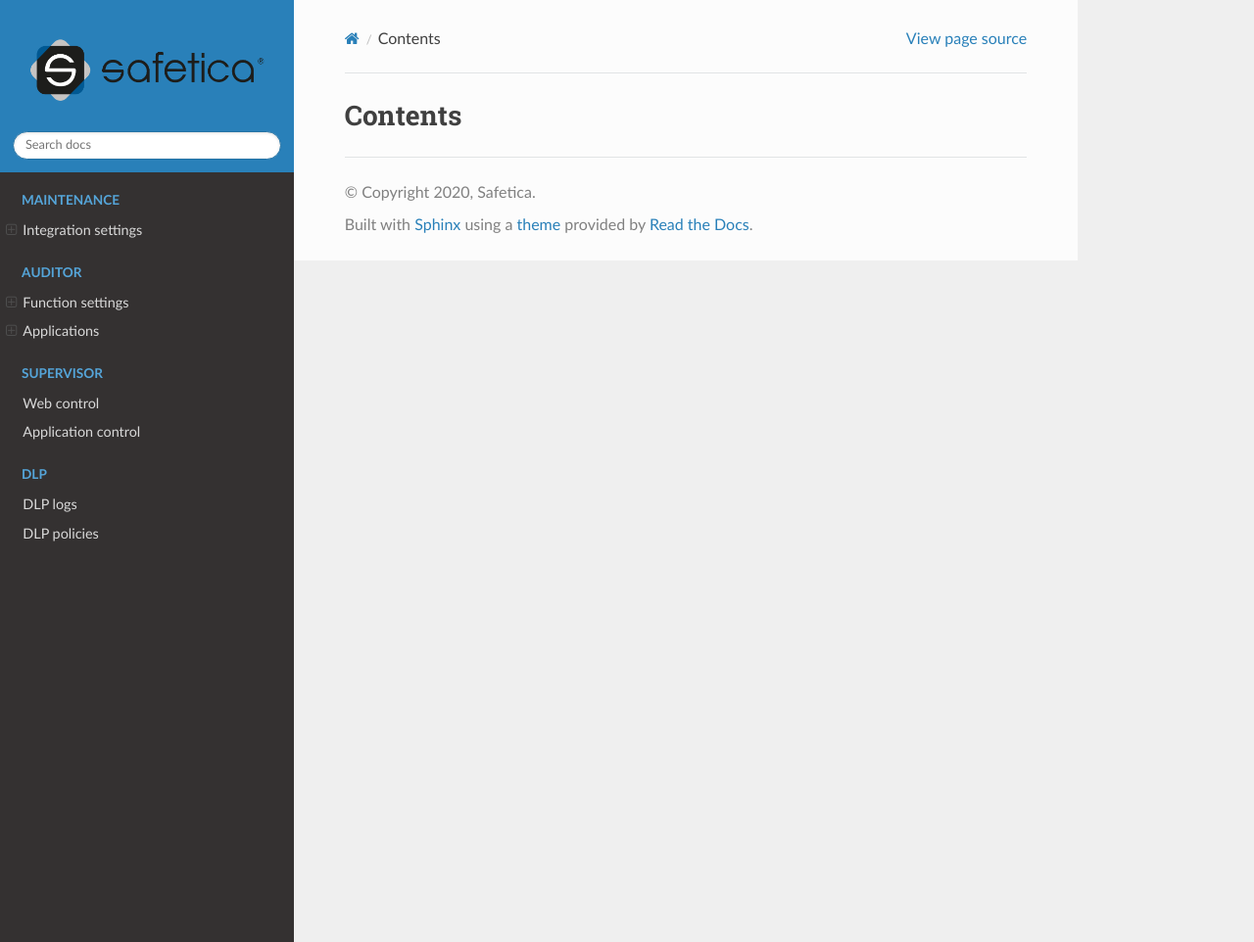
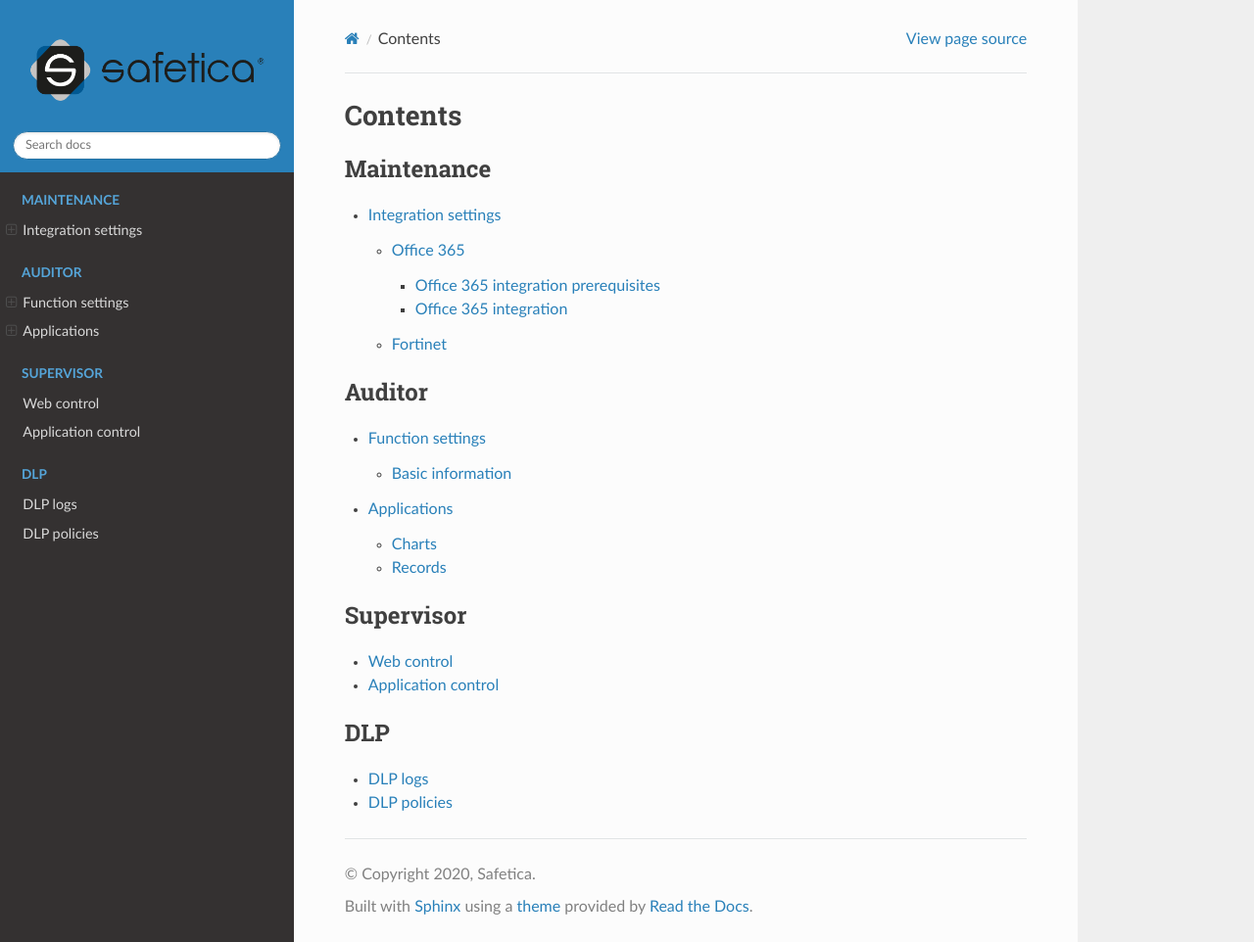
Before and after one commit to balastikova/ReadTheDocs, a Sphinx documentation site: the page built from source/contents.rst, in a window 1280 px wide and 962 px high. Shown: the whole window at 98% size. Built offline with Sphinx 7.4.7 and the Read the Docs theme 2.0.0, drawn with Linux system fonts in a browser that asks for light colours.

Commit message:
Update contents.rst

```diff
--- a/source/contents.rst
+++ b/source/contents.rst
@@ -1,2 +1,33 @@
 Contents
 ========
+
+
+.. toctree::
+   :maxdepth: 3
+   :caption: Maintenance
+
+   integration settings
+
+
+.. toctree::
+   :maxdepth: 2
+   :caption: Auditor
+
+   function settings
+   applications
+
+
+.. toctree::
+   :maxdepth: 2
+   :caption: Supervisor
+
+   web control
+   application control
+
+
+.. toctree::
+   :maxdepth: 2
+   :caption: DLP
+
+   DLP logs
+   DLP policies
```
